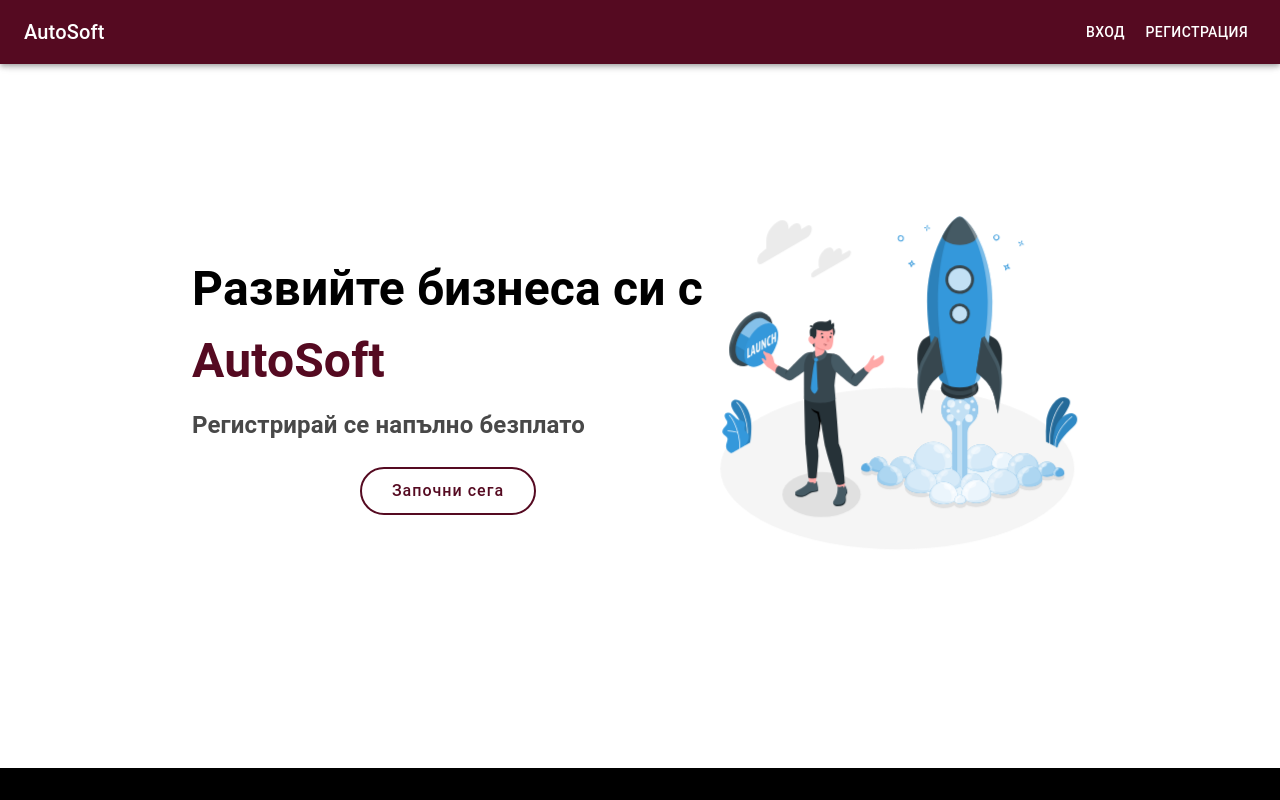
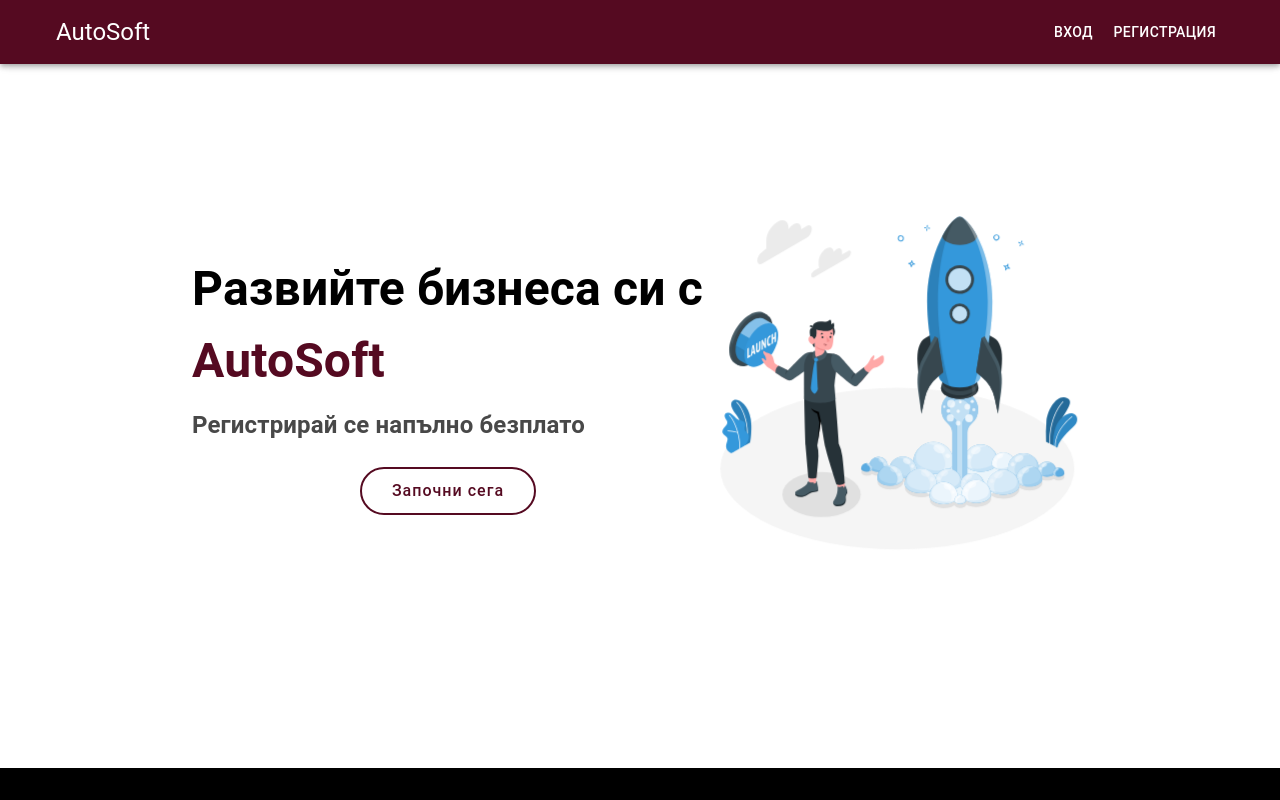
Before and after one commit to Niicksan/autosoft, a React (Create React App) app in the folder web/: page / in a window 1280 px wide. Shown: the top 800 px of the page. Built offline with nearby package versions, Linux system fonts and the light colour scheme.

Commit message:
Fix Navbar style

```diff
--- a/web/src/components/NavigationBar/NavigationBar.js
+++ b/web/src/components/NavigationBar/NavigationBar.js
@@ -41,9 +41,9 @@ export const NavigationBar = (props) => {
             <CssBaseline />
             <HideOnScroll {...props}>
                 <AppBar component="nav" sx={{ backgroundColor: '#550A21' }}>
-                    <Toolbar sx={{ width: '100%', maxWidth: '1920px', margin: '0 auto' }}>
+                    <Toolbar sx={{ width: '95%', maxWidth: '1920px', margin: '0 auto' }}>
                         <Typography
-                            variant="h6"
+                            variant="h5"
                             component="div"
                             sx={{ flexGrow: 1, textAlign: 'left' }}
                         >
```
